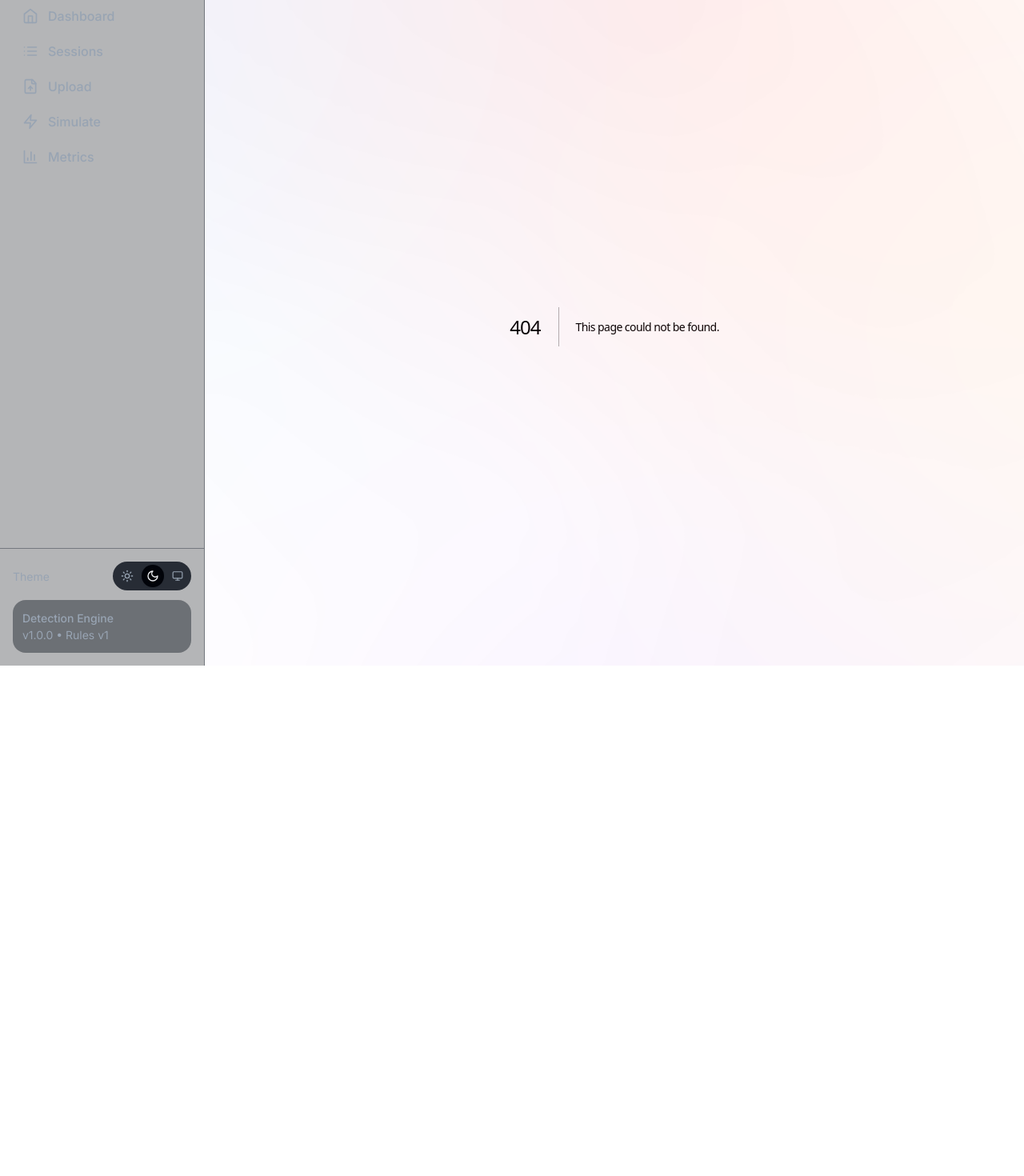
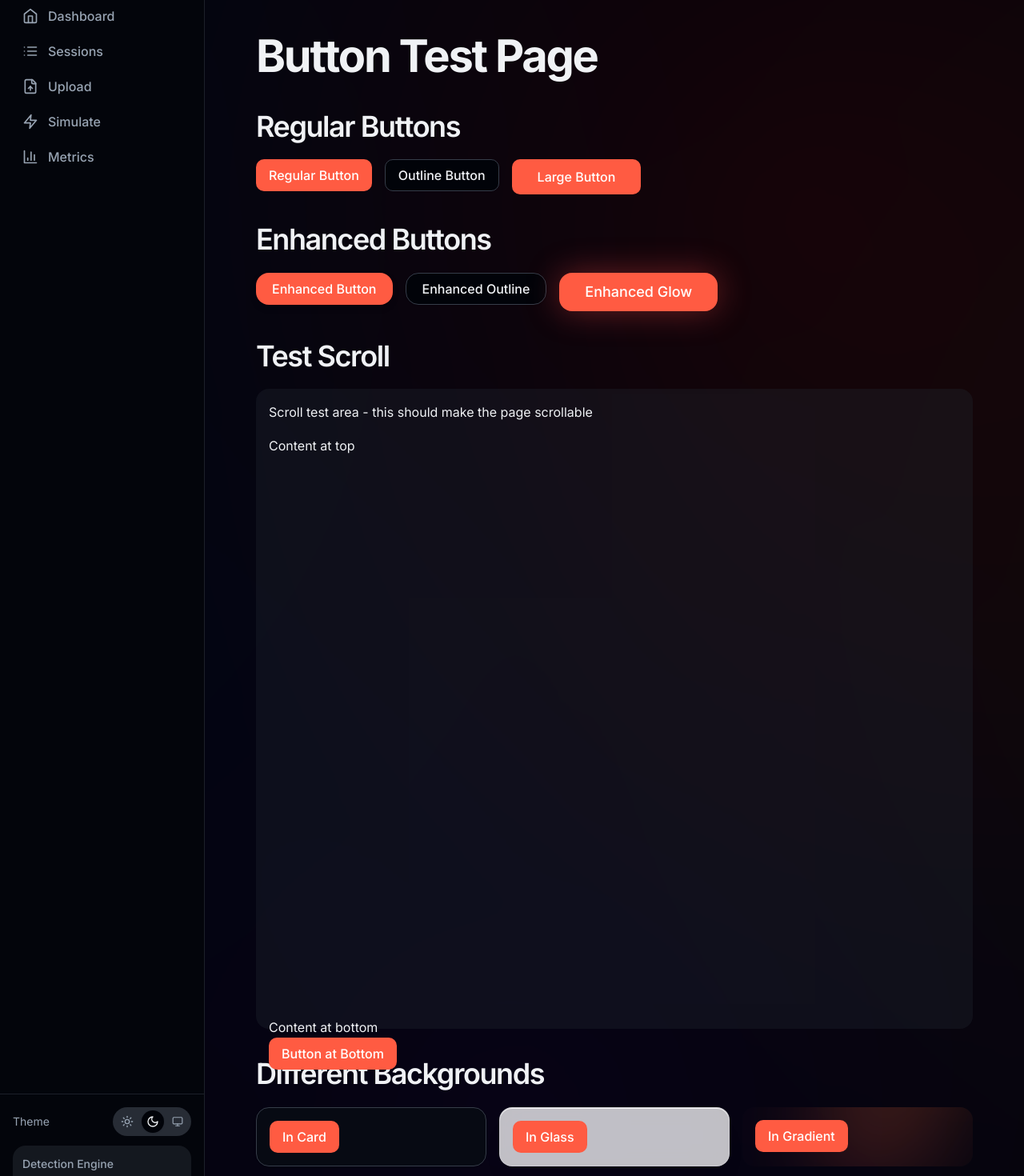
Before and after one commit to officialn8/kyc-sentinel-lab, a Next.js app in the folder frontend/: page /test in a window 1280 px wide. Before the commit this address had no page. Shown: the part 80-1550 px from the top of the page at 80% size. Before the commit the page ends 912 px from the top, so only its background shows below. Built offline with nearby package versions, Linux system fonts and the light colour scheme.

Commit message:
testing new UI

```diff
--- a/frontend/app/globals.css
+++ b/frontend/app/globals.css
@@ -113,6 +113,8 @@
     text-rendering: optimizeLegibility;
     -webkit-font-smoothing: antialiased;
     -moz-osx-font-smoothing: grayscale;
+    min-height: 100vh;
+    position: relative;
   }
 
   /* Fluid Typography System */
@@ -352,6 +354,7 @@
   inset: -50%;
   animation: gradient-shift 30s ease-in-out infinite;
   opacity: 0.5;
+  pointer-events: none;
 }
 
 .dark .gradient-mesh::before {
@@ -380,6 +383,7 @@
   inset: -30%;
   animation: gradient-flow 20s ease-in-out infinite reverse;
   opacity: 0.3;
+  pointer-events: none;
 }
 
 .dark .gradient-mesh-animated::after {
@@ -413,6 +417,15 @@
   overflow: hidden;
 }
 
+/* Debug: Ensure all pseudo-elements don't block interactions */
+.gradient-mesh::before,
+.gradient-mesh-animated::after,
+.gradient-danger::before,
+.glass-interactive::before,
+.glass-interactive::after {
+  pointer-events: none !important;
+}
+
 .gradient-danger::before {
   content: '';
   position: absolute;
@@ -422,6 +435,7 @@
     radial-gradient(circle at 20% 80%, hsl(var(--accent) / 0.2) 0%, transparent 50%);
   filter: blur(60px);
   animation: gradient-shift 20s ease-in-out infinite;
+  pointer-events: none;
 }
 
 /* Status colors */
--- a/frontend/app/layout.tsx
+++ b/frontend/app/layout.tsx
@@ -37,8 +37,8 @@ export default function RootLayout({
             <Sidebar />
             <div className="flex flex-1 flex-col min-h-screen">
               <Navbar />
-              <main className="flex-1 overflow-y-auto gradient-mesh">
-                <div className="container py-4 md:py-6 pb-20 lg:pb-6">{children}</div>
+              <main className="flex-1 overflow-y-auto gradient-mesh relative">
+                <div className="container py-4 md:py-6 pb-20 lg:pb-6 relative z-10">{children}</div>
               </main>
             </div>
           </div>
--- /dev/null
+++ b/frontend/app/test/page.tsx
@@ -0,0 +1,72 @@
+"use client";
+
+import { Button } from "@/components/ui/button";
+import { EnhancedButton } from "@/components/ui/enhanced-button";
+import { Card } from "@/components/ui/card";
+
+export default function TestPage() {
+  return (
+    <div className="space-y-8 p-8">
+      <h1 className="text-2xl font-bold">Button Test Page</h1>
+
+      <div className="space-y-4">
+        <h2 className="text-xl font-semibold">Regular Buttons</h2>
+        <div className="flex gap-4">
+          <Button onClick={() => alert("Regular button clicked!")}>
+            Regular Button
+          </Button>
+          <Button variant="outline" onClick={() => alert("Outline button clicked!")}>
+            Outline Button
+          </Button>
+          <Button size="lg" onClick={() => alert("Large button clicked!")}>
+            Large Button
+          </Button>
+        </div>
+      </div>
+
+      <div className="space-y-4">
+        <h2 className="text-xl font-semibold">Enhanced Buttons</h2>
+        <div className="flex gap-4">
+          <EnhancedButton onClick={() => alert("Enhanced button clicked!")}>
+            Enhanced Button
+          </EnhancedButton>
+          <EnhancedButton variant="outline" onClick={() => alert("Enhanced outline clicked!")}>
+            Enhanced Outline
+          </EnhancedButton>
+          <EnhancedButton size="lg" glow onClick={() => alert("Enhanced glow clicked!")}>
+            Enhanced Glow
+          </EnhancedButton>
+        </div>
+      </div>
+
+      <div className="space-y-4">
+        <h2 className="text-xl font-semibold">Test Scroll</h2>
+        <div className="h-[800px] bg-muted/30 rounded-lg p-4">
+          <p>Scroll test area - this should make the page scrollable</p>
+          <p className="mt-4">Content at top</p>
+          <div className="mt-[700px]">
+            <p>Content at bottom</p>
+            <Button onClick={() => alert("Bottom button clicked!")}>
+              Button at Bottom
+            </Button>
+          </div>
+        </div>
+      </div>
+
+      <div className="space-y-4">
+        <h2 className="text-xl font-semibold">Different Backgrounds</h2>
+        <div className="grid grid-cols-3 gap-4">
+          <Card className="p-4">
+            <Button onClick={() => alert("Button in card!")}>In Card</Button>
+          </Card>
+          <div className="glass-soft p-4 rounded-lg">
+            <Button onClick={() => alert("Button in glass!")}>In Glass</Button>
+          </div>
+          <div className="gradient-danger p-4 rounded-lg">
+            <Button onClick={() => alert("Button in gradient!")}>In Gradient</Button>
+          </div>
+        </div>
+      </div>
+    </div>
+  );
+}
--- a/frontend/components/ui/enhanced-button.tsx
+++ b/frontend/components/ui/enhanced-button.tsx
@@ -207,7 +207,10 @@ const EnhancedButton = React.forwardRef<HTMLButtonElement, EnhancedButtonProps>(
     return (
       <motion.div
         className="inline-flex"
-        style={{ x: springX, y: springY }}
+        style={{
+          // Temporarily disable magnetic effect that might be blocking clicks
+          // x: springX, y: springY
+        }}
         whileHover={!disabled ? "hover" : undefined}
         whileTap={!disabled ? "tap" : undefined}
         initial="idle"
```
